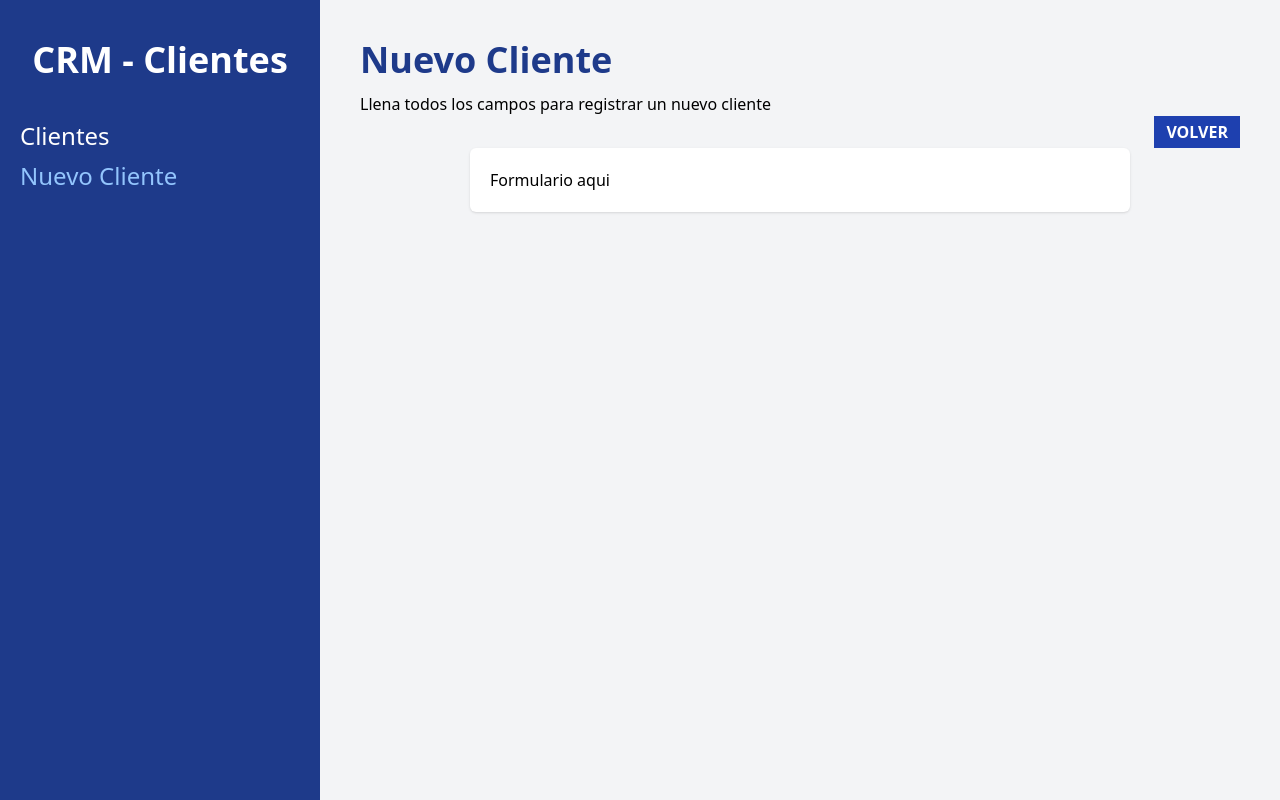
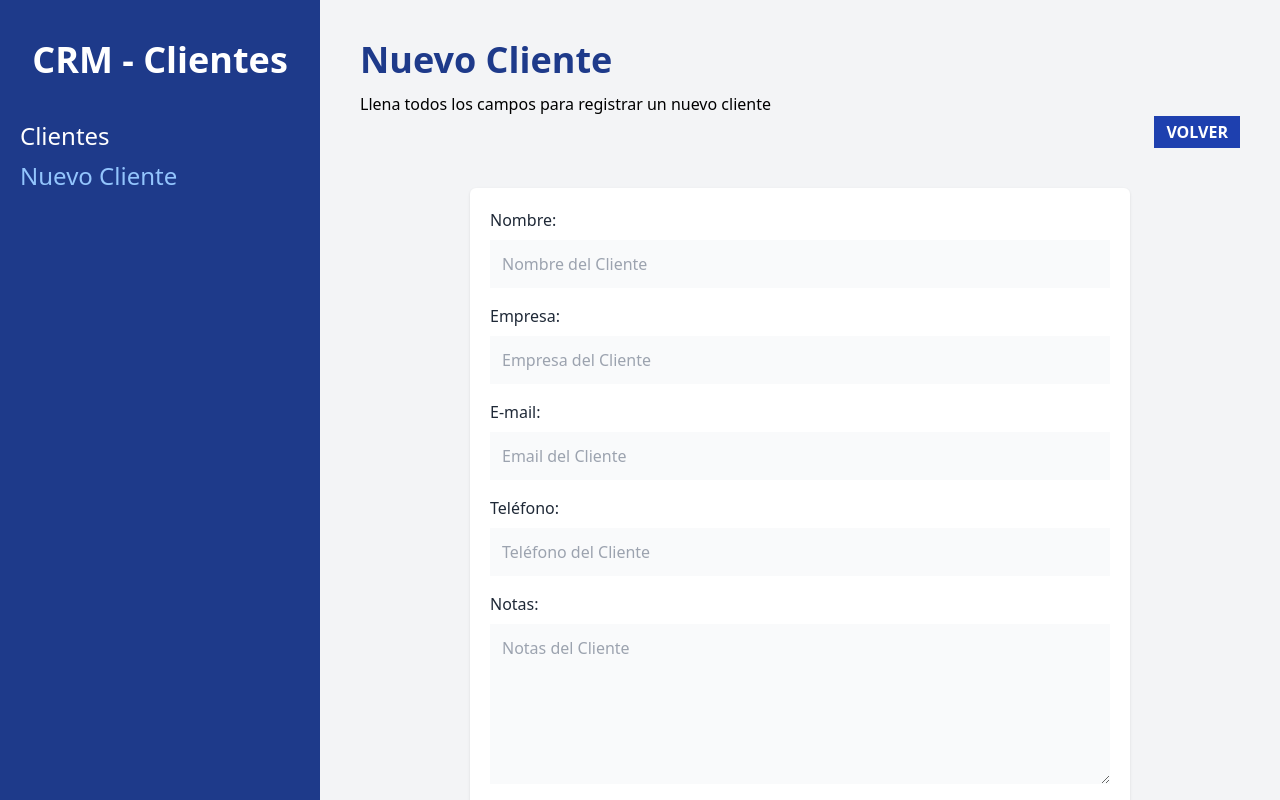
Before and after one commit to Antonioog/CRM-React-Roter-Dom, a React (Vite) app: page /clientes/nuevo in a window 1280 px wide. Built offline with nearby package versions, Linux system fonts and the light colour scheme.

Commit message:
Creamos el formulario

```diff
--- /dev/null
+++ b/src/components/Formulario.jsx
@@ -0,0 +1,77 @@
+const Formulario = ({ cliente }) => {
+    return (
+        <>
+            <div className="mb-4">
+                <label
+                    className="text-gray-800"
+                    htmlFor="nombre"
+                >Nombre:</label>
+                <input
+                    id="nombre"
+                    type="text"
+                    className="mt-2 block w-full p-3 bg-gray-50"
+                    placeholder="Nombre del Cliente"
+                    name="nombre"
+                />
+            </div>
+            <div className="mb-4">
+                <label
+                    className="text-gray-800"
+                    htmlFor="empresa"
+                >Empresa:</label>
+                <input
+                    id="empresa"
+                    type="text"
+                    className="mt-2 block w-full p-3 bg-gray-50"
+                    placeholder="Empresa del Cliente"
+                    name="empresa"
+                />
+            </div>
+
+            <div className="mb-4">
+                <label
+                    className="text-gray-800"
+                    htmlFor="email"
+                >E-mail:</label>
+                <input
+                    id="email"
+                    type="email"
+                    className="mt-2 block w-full p-3 bg-gray-50"
+                    placeholder="Email del Cliente"
+                    name="email"
+                />
+            </div>
+
+            <div className="mb-4">
+                <label
+                    className="text-gray-800"
+                    htmlFor="telefono"
+                >Teléfono:</label>
+                <input
+                    id="telefono"
+                    type="tel"
+                    className="mt-2 block w-full p-3 bg-gray-50"
+                    placeholder="Teléfono del Cliente"
+                    name="telefono"
+                />
+            </div>
+
+            <div className="mb-4">
+                <label
+                    className="text-gray-800"
+                    htmlFor="notas"
+                >Notas:</label>
+                <textarea
+                    as="textarea"
+                    id="notas"
+                    type="text"
+                    className="mt-2 block w-full p-3 bg-gray-50 h-40 align-self"
+                    placeholder="Notas del Cliente"
+                    name="notas"
+                />
+            </div>
+        </>
+    )
+}
+
+export default Formulario
--- a/src/pages/NuevoCliente.jsx
+++ b/src/pages/NuevoCliente.jsx
@@ -1,4 +1,5 @@
 import { useNavigate } from "react-router-dom"
+import Formulario from "../components/Formulario";
 
 function NuevoCliente() {
     const navigate = useNavigate();
@@ -14,8 +15,16 @@
                 >Volver</button>
             </div>
 
-            <div className="bg-white shadow rounded-md md:w-3/4 mx-auto px-5 py-5">
-                <p>Formulario aqui</p>
+            <div className="bg-white shadow rounded-md md:w-3/4 mx-auto px-5 py-5 mt-10">
+                <form action="">
+                    <Formulario />
+
+                    <input
+                        type="submit"
+                        className="mt-5 w-full bg-blue-800 p-3 uppercase font-bold text-white text-lg"
+                        value='Registrar Cliente'
+                    />
+                </form>
             </div>
         </>
     )
```
